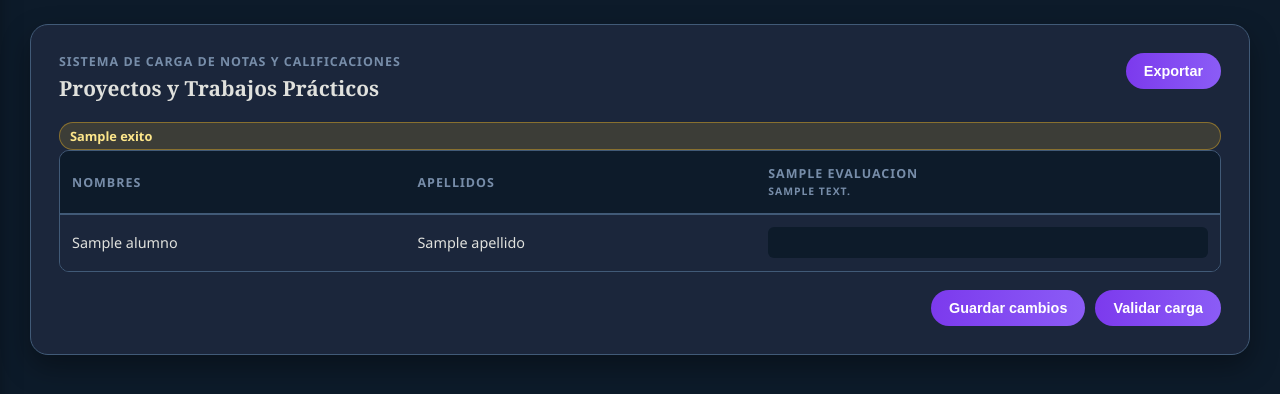
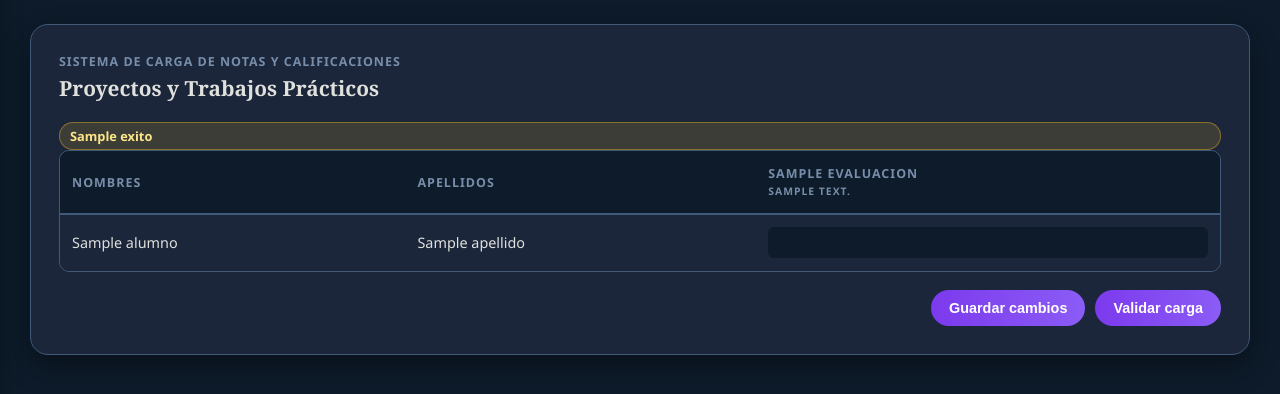
Before and after one commit to yapu115/TP_Integrador_IDS, a Python web app: template Frontend/templates/notas.html in a window 1280 px wide. Shown: the part 134-528 px from the top of the page. Run offline with Jinja, Linux system fonts and the light colour scheme; the template is opened without the code that fills it: most values are stand-ins (such as "Sample title", 1, 10 or a date in 2020).

Commit message:
arreglo de botones

```diff
--- a/Frontend/templates/notas.html
+++ b/Frontend/templates/notas.html
@@ -13,26 +13,10 @@ breadcrumbs %}
   </header>
 
   <div class="notas-workspace">
-    <!-- <nav class="notas-rail" aria-label="Navegacion de notas">
-      <button class="rail-line" type="button"></button>
-      <button
-        class="rail-dot rail-dot--active"
-        type="button"
-        title="Carga de notas"
-      ></button>
-      <button class="rail-dot" type="button" title="Evaluaciones"></button>
-      <button class="rail-dot" type="button" title="Alumnos"></button>
-      <button class="rail-dot" type="button" title="Informes"></button>
-      <button class="rail-dot" type="button" title="Configuracion"></button>
-    </nav> -->
 
     <div class="notas-board">
       <section class="panel panel--grades">
-        <!-- <div class="panel-pin"></div> -->
-        <!-- <div class="panel-toolbar">
-          <span></span>
-          <button type="button" class="pill-button">Nuevo proyecto</button>
-        </div> -->
+
 
         <div class="grades-card">
           <div class="grades-heading">
@@ -40,7 +24,6 @@ breadcrumbs %}
               <p class="eyebrow">Sistema de carga de notas y calificaciones</p>
               <h2>Proyectos y Trabajos Prácticos</h2>
             </div>
-            <button type="button" class="small-action">Exportar</button>
           </div>
 
           {% if error %}
```
